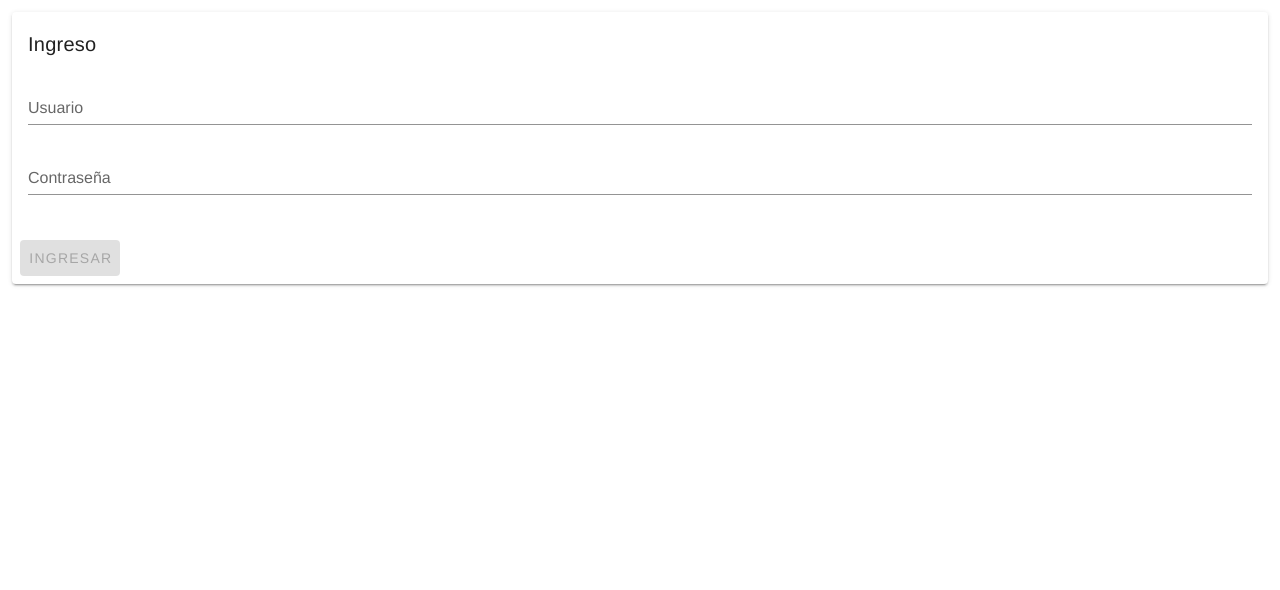
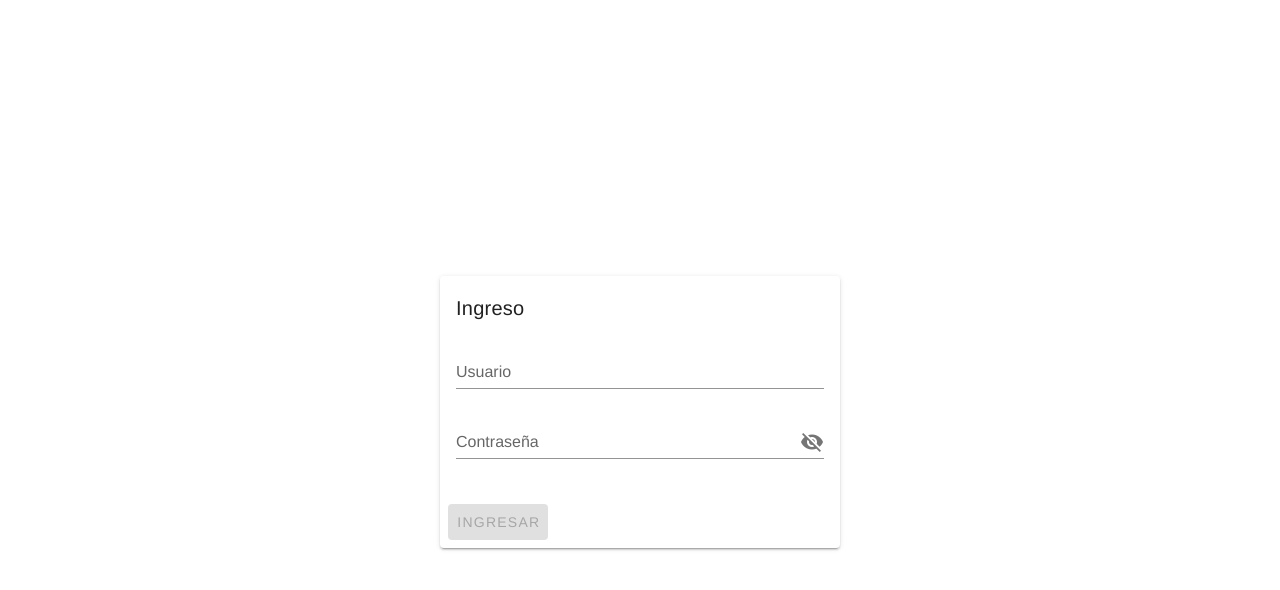
Before and after one commit to alejandroTelmo/aulas2023, a Vue app in the folder frontend/: page /login in a window 1280 px wide. Shown: the top 590 px of the page. Built offline with nearby package versions, Linux system fonts and the light colour scheme.

Commit message:
Agregando css a vista de login.

```diff
--- a/frontend/src/components/AulasLogin.vue
+++ b/frontend/src/components/AulasLogin.vue
@@ -1,5 +1,6 @@
 <template>
-   <v-form ref= "form" v-model="valid" @submit.prevent>
+  <div class="login-container">
+  <v-form ref="form" v-model="valid" @submit.prevent class="login-form">
     <v-card>
       <v-card-title>Ingreso</v-card-title>
       <v-card-text>
@@ -8,20 +9,32 @@
           label="Usuario"
           required
           :rules="usuarioRules"
-                ></v-text-field>
+          >
+        </v-text-field>
         <v-text-field
           v-model="contrasenia"
           label="Contraseña"
-                type="password"
           required
           :rules="contraseniaRules"
-                ></v-text-field>
+          :append-icon="mostrarContrasenia ? 'mdi-eye' : 'mdi-eye-off'"
+          :type="mostrarContrasenia ? 'text' : 'password'"
+          @click:append="mostrarContrasenia = !mostrarContrasenia"
+          @keyup.enter="ingresar"
+          >
+        </v-text-field>
       </v-card-text>
       <v-card-actions>
-          <v-btn color="primary" @click="$store.dispatch('loginAttempt')" :disabled="!valid">Ingresar</v-btn>
+        <v-btn
+          align-self="center"
+          color="primary"
+          @click="$store.dispatch('loginAttempt')"
+          :disabled="!valid"
+          >Ingresar
+        </v-btn>
       </v-card-actions>
     </v-card>
   </v-form>
+</div>
 </template>
 
 <script>
@@ -30,16 +43,28 @@
 
   data: () => ({
     valid: false,
-        usuario:"",
-        contrasenia:"",
-        usuarioRules:[v => !!v || "El usuario es obligatorio"],
-        contraseniaRules:[v => !!v || "La contraseña es obligatoria"],
+    usuario: "",
+    contrasenia: "",
+    mostrarContrasenia: false,
+    usuarioRules: [v => !!v || "El usuario es obligatorio"],
+    contraseniaRules: [v => !!v || "La contraseña es obligatoria"],
   }),
   methods: {
     ingresar(){
-
+      this.$store.dispatch('loginAttempt');
     }
   },
 }
+</script>
 
-  </script>
+<style lang="scss">
+.login-container {
+  display: flex;
+  justify-content: center;
+  align-items: center;
+  height: 100vh;
+}
+.login-form {
+  min-width: 400px;
+}
+</style>
```
Lines whose indentation alone changed are shown as unchanged.
